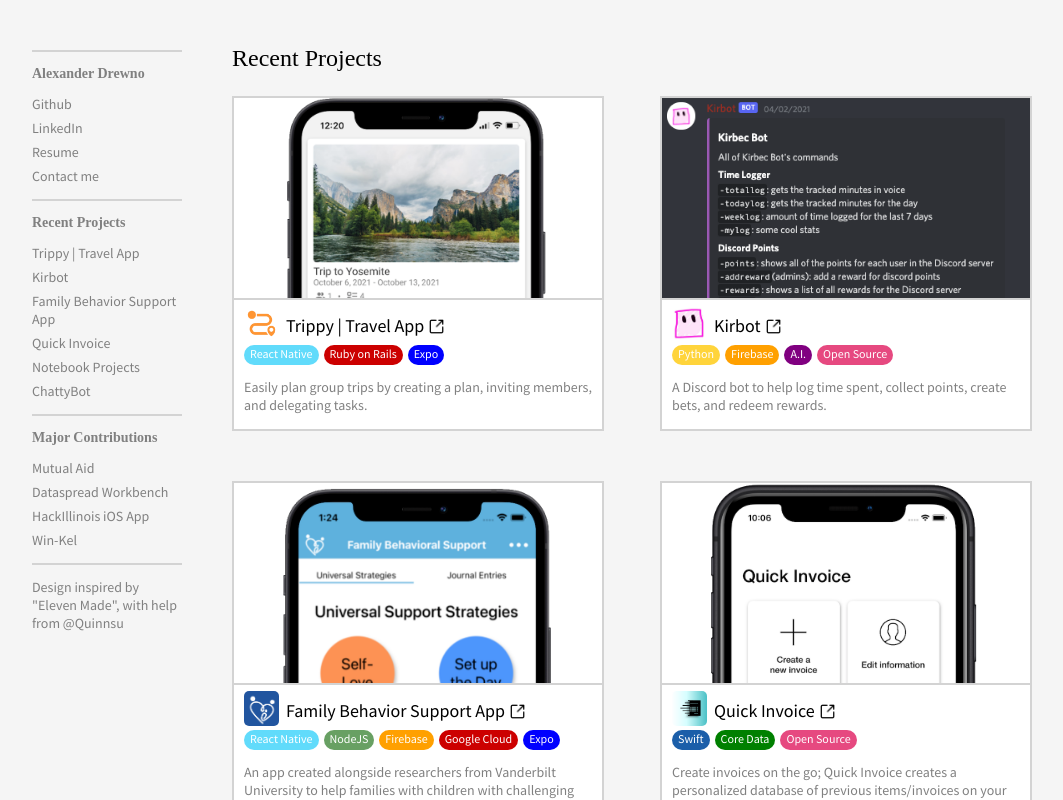
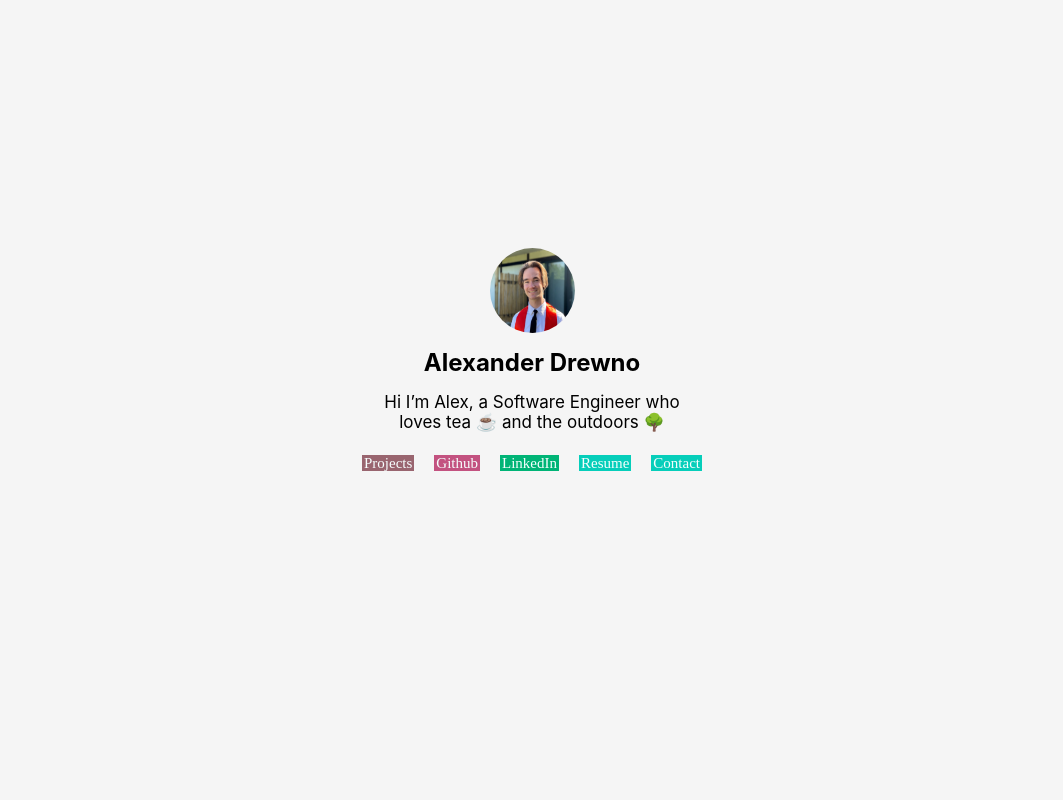
Before and after one commit to alexdrewno/website, a React (Create React App) app: page / in a window 1280 px wide. Shown: the top 800 px of the page, without its empty margins (108-1171 px from the left). Built offline with nearby package versions, Linux system fonts and the light colour scheme.

Commit message:
updated home page

```diff
--- a/package.json
+++ b/package.json
@@ -9,6 +9,7 @@
     "@testing-library/user-event": "^12.1.10",
     "react": "^17.0.2",
     "react-dom": "^17.0.2",
+    "react-router-dom": "^5.3.0",
     "react-scripts": "4.0.3",
     "typescipt": "^1.0.0",
     "web-vitals": "^1.0.1"
--- a/src/App.js
+++ b/src/App.js
@@ -1,9 +1,11 @@
+import { BrowserRouter as Router, Switch, Route, Link } from "react-router-dom";
+
 import "./App.css";
 import "./shared/styles/Text.css";
-import { ProjectCard, SideMenu } from "./components";
+import { ProjectCard, SideMenu, Intro } from "./components";
 import { projects, contributions } from "./data/Projects";
 
-function App() {
+function Projects() {
   const renderProjects = () => {
     var projectCards = [];
 
@@ -46,4 +48,19 @@
   );
 }
 
+function App() {
+  return (
+    <Router>
+      <Switch>
+        <Route path="/">
+          <Intro />
+        </Route>
+        <Route path="/projects">
+          <Projects />
+        </Route>
+      </Switch>
+    </Router>
+  );
+}
+
 export default App;
--- /dev/null
+++ b/src/components/Intro/Intro.js
@@ -0,0 +1,58 @@
+import "./intro.css";
+import Me from "../../assets/Photos/me.png";
+
+export default function Intro() {
+  return (
+    <div className="Container">
+      <img src={Me} className="Profile-image" />
+      <p className="Title-text">Alexander Drewno</p>
+      <p className="Description-text">
+        Hi I’m Alex, a Software Engineer who loves tea ☕ and the outdoors 🌳
+      </p>
+
+      <div
+        style={{
+          flexDirection: "row",
+          marginTop: 20,
+          alignItems: "center",
+        }}
+      >
+        <a
+          href="about"
+          className="Highlighted-text-small"
+          style={{ backgroundColor: "#577590" }}
+        >
+          Projects
+        </a>
+        <a
+          href="about"
+          className="Highlighted-text-small"
+          style={{ backgroundColor: "#277da1" }}
+        >
+          Github
+        </a>
+        <a
+          href="about"
+          className="Highlighted-text-small"
+          style={{ backgroundColor: "#f3722c" }}
+        >
+          LinkedIn
+        </a>
+        <a
+          href="about"
+          className="Highlighted-text-small"
+          style={{ backgroundColor: "#f8961e" }}
+        >
+          Resume
+        </a>
+        <a
+          href="about"
+          className="Highlighted-text-small"
+          style={{ backgroundColor: "#f8961e" }}
+        >
+          Contact
+        </a>
+      </div>
+    </div>
+  );
+}
--- /dev/null
+++ b/src/components/Intro/intro.css
@@ -0,0 +1,69 @@
+.Container {
+  display: flex;
+  height: 90vh;
+  justify-content: center;
+  align-items: center;
+  flex-direction: column;
+}
+
+.Profile-image {
+  width: 85px;
+  height: 85px;
+  border-radius: 99px;
+}
+
+.Title-text {
+  font-family: -apple-system, BlinkMacSystemFont, "Segoe UI", Roboto, Oxygen,
+    Ubuntu, Cantarell, "Open Sans", "Helvetica Neue", sans-serif;
+  font-size: 24px;
+  font-weight: bold;
+  text-align: center;
+  margin-top: 15px;
+  margin-bottom: 15px;
+}
+
+.Description-text {
+  font-size: 17px;
+  text-align: center;
+  max-width: 300px;
+  margin: 0px;
+}
+
+.Highlighted-text-small {
+  font-size: 15px;
+  font-family: "Alegreya Sans";
+  color: #fffcf7;
+  background-color: tomato;
+  text-decoration: none;
+  margin-right: 10px;
+  margin-left: 10px;
+  padding-inline: 2px;
+}
+
+.Highlighted-text-small:hover {
+  text-decoration: underline;
+}
+
+a {
+  text-decoration: none;
+  padding: 0 0.2rem;
+  -webkit-animation: colorRotator 30s infinite linear;
+  animation: colorRotator 30s infinite linear;
+}
+
+p {
+  font-family: -apple-system, BlinkMacSystemFont, "Segoe UI", Roboto, Oxygen,
+    Ubuntu, Cantarell, "Open Sans", "Helvetica Neue", sans-serif;
+  font-style: normal;
+}
+
+@keyframes colorRotator {
+  0%,
+  100% {
+    filter: hue-rotate(0deg);
+  }
+
+  50% {
+    filter: hue-rotate(360deg);
+  }
+}
--- a/src/components/index.js
+++ b/src/components/index.js
@@ -1,4 +1,5 @@
 export { default as Header } from "./Header/Header";
+export { default as Intro } from "./Intro/Intro";
 export { default as ProjectCard } from "./ProjectCard/ProjectCard";
 export { default as SideMenu } from "./SideMenu/SideMenu";
 export { default as Tag } from "./Tag/Tag";
```
Also changed, not shown: src/assets/Photos/me.png (added), 1 other file (tests, documents, lock files or other folders).
